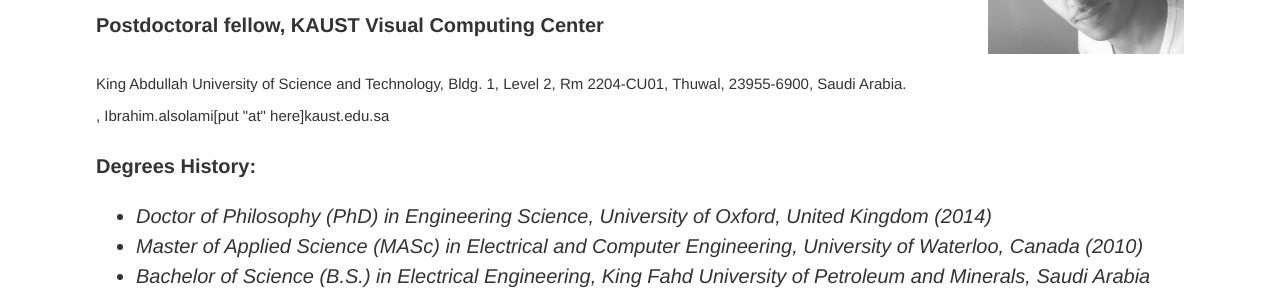
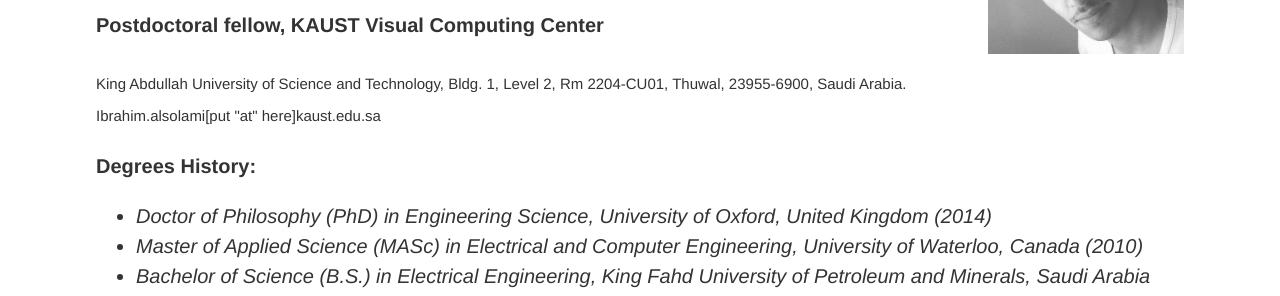
Before and after one commit to vccimaging/vccimaging.github.io, a Jekyll site: the page built from People/ialsolami/index.html, in a window 1280 px wide. Shown: the part 177-473 px from the top of the page. Built offline with Jekyll 4.4.1, drawn with Linux system fonts in a browser that asks for light colours.

Commit message:
Update index.html

```diff
--- a/People/ialsolami/index.html
+++ b/People/ialsolami/index.html
@@ -9,7 +9,7 @@
 
 <h1>Dr. Ibrahim Alsolami<h1>
 <h4> Postdoctoral fellow, KAUST Visual Computing Center</h4>
-<span style="font-size:75%;">King Abdullah University of Science and Technology, Bldg. 1, Level 2, Rm 2204-CU01, Thuwal, 23955-6900, Saudi Arabia.<br>, Ibrahim.alsolami[put "at" here]kaust.edu.sa</span><p>
+<span style="font-size:75%;">King Abdullah University of Science and Technology, Bldg. 1, Level 2, Rm 2204-CU01, Thuwal, 23955-6900, Saudi Arabia.<br> Ibrahim.alsolami[put "at" here]kaust.edu.sa</span><p>
 <b>Degrees History: </b> <em>
 <ul>
 <li> Doctor of Philosophy (PhD) in Engineering Science, University of Oxford, United Kingdom (2014)</li>
```
